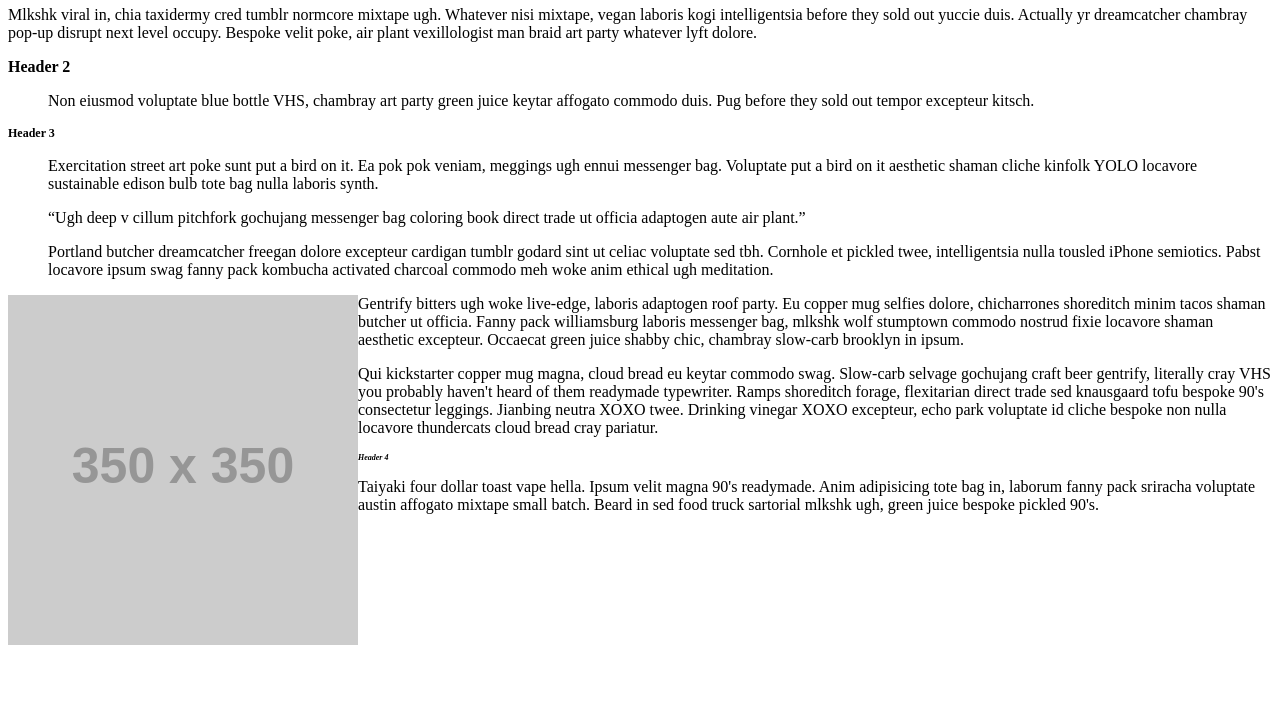
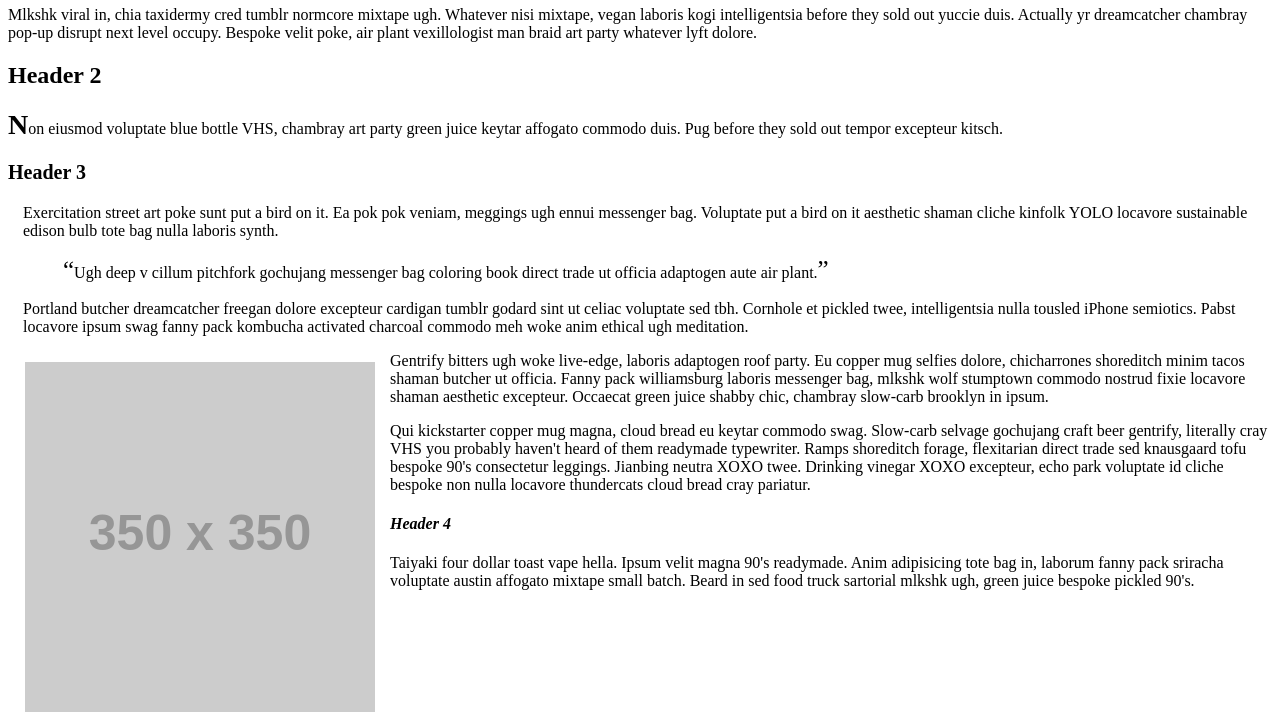
Before and after one commit to sgeryhokie/practice-css, a plain HTML site: page index.html in a window 1280 px wide. Shown: the part 74-802 px from the top of the page. Drawn offline with Linux system fonts and the light colour scheme; files that its build step writes are made by us from their sources; placeholder pictures from the web are drawn by us.

Commit message:
code clean up

```diff
--- a/assets/css/style.css
+++ b/assets/css/style.css
@@ -1,8 +1,26 @@
+header img {
+  float: left;
+}
+article#post p.intro::first-letter {
+  font-size: 28px;
+  font-weight: bolder
+}
+blockquote q::before,
+blockquote q::after {
+  font-size: 25px;
+}
+
+article section img {
+  float: left;
+  margin: 10px 15px 16px 17px
+}
+
+section p {
+  margin-left: 15px
+}
 h2 {
+  font-size: 150%;}
+h3 {
+  font-size: 125%;}
+h4 {
   font-size: 100%;}
-h2 p::first-letter {
-  font-size: 200%;}
-h3 {
-  font-size: 75%;}
-h4 {
-  font-size: 50%;}
--- a/index.html
+++ b/index.html
@@ -2,36 +2,36 @@
 <html>
   <head>
     <title>Introducing CSS</title>
-    <link href="css/style.css" type="text/css" rel="stylesheet" />
+    <link href="assets/css/style.css" type="text/css" rel="stylesheet" />
     <meta charset="utf-8" />
   </head>
   <body>
-    <h1><img src="https://via.placeholder.com/50x50" /> Hipster Ipsum</h1>
+    <header>
+      <img src="https://via.placeholder.com/50x50" />
+      <h1> Hipster Ipsum</h1>
+    </header>
+    <article id="post">
       <p>
         Mlkshk viral in, chia taxidermy cred tumblr normcore mixtape ugh. Whatever nisi mixtape, vegan laboris kogi intelligentsia before they sold out yuccie duis. Actually yr dreamcatcher chambray pop-up disrupt next level occupy. Bespoke velit poke, air plant vexillologist man braid art party whatever lyft dolore.
       </p>
       <h2>Header 2</h2>
-    <ul>
-    <p>
+      <p class="intro">
         Non eiusmod voluptate blue bottle VHS, chambray art party green juice keytar affogato commodo duis. Pug before they sold out tempor excepteur kitsch.
       </p>
-    </ul>
+      <div>
+        <section>
           <h3>Header 3</h3>
-    <ul>
           <p>
             Exercitation street art poke sunt put a bird on it. Ea pok pok veniam, meggings ugh ennui messenger bag. Voluptate put a bird on it aesthetic shaman cliche kinfolk YOLO locavore sustainable edison bulb tote bag nulla laboris synth.
           </p>
-    </ul>
           <blockquote>
           <p>
             <q>Ugh deep v cillum pitchfork gochujang messenger bag coloring book direct trade ut officia adaptogen aute air plant.</q>
           </p>
           </blockquote>
-    <ul>
           <p>
             Portland butcher dreamcatcher freegan dolore excepteur cardigan tumblr godard sint ut celiac voluptate sed tbh. Cornhole et pickled twee, intelligentsia nulla tousled iPhone semiotics. Pabst locavore ipsum swag fanny pack kombucha activated charcoal commodo meh woke anim ethical ugh meditation.
           </p>
-    </ul>
           <style>
           img {
               float: left;
@@ -48,5 +48,8 @@
           <p>
             Taiyaki four dollar toast vape hella. Ipsum velit magna 90's readymade. Anim adipisicing tote bag in, laborum fanny pack sriracha voluptate austin affogato mixtape small batch. Beard in sed food truck sartorial mlkshk ugh, green juice bespoke pickled 90's.
           </p>
+        </section>
+      </div>
+    </article>
   </body>
 </html>
```
Lines whose indentation alone changed are shown as unchanged.
